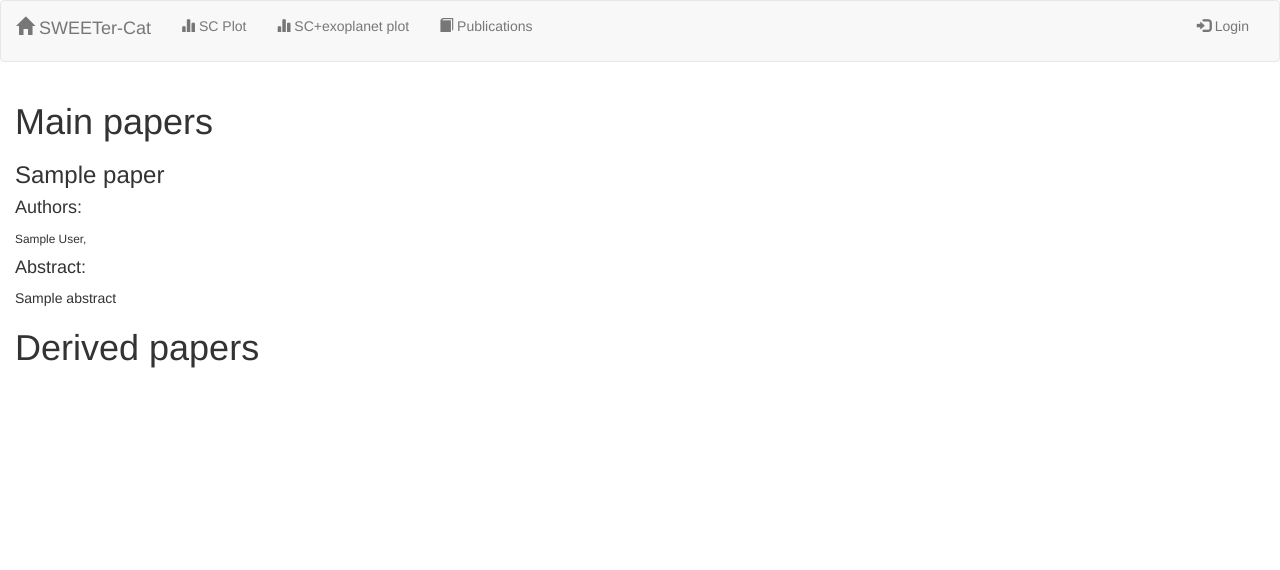
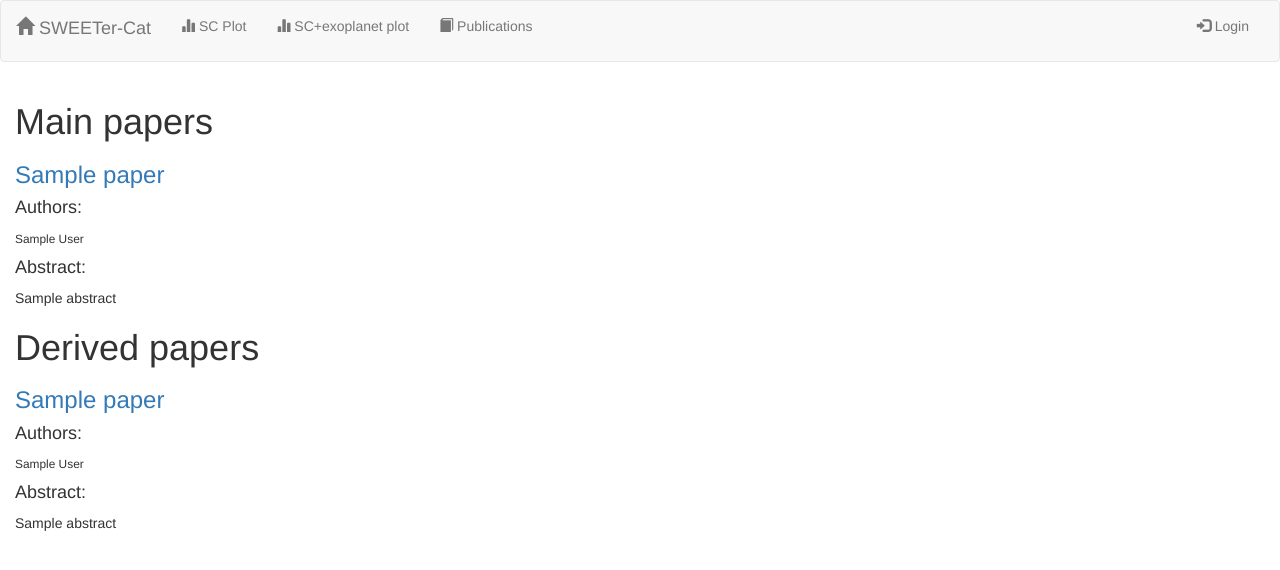
Before and after one commit to DanielAndreasen/SWEETer-Cat, a Flask app: template sweetercat/templates/publications.html in a window 1280 px wide. Shown: the top 570 px of the page. Run offline with Flask 2, Linux system fonts and the light colour scheme; the template is opened without the code that fills it: most values are stand-ins (such as "Sample title", 1, 10 or a date in 2020); parts of the project's set-up code (start-up, migrations or seed data) failed here and were passed over; some libraries are stand-ins or nearby versions.

Commit message:
Save the publications in separate json file. Solved issue #21 with four examples

```diff
--- a/sweetercat/app.py
+++ b/sweetercat/app.py
@@ -1,5 +1,6 @@
 from flask import Flask, render_template, request, url_for, redirect, session
 from werkzeug.contrib.cache import SimpleCache
+import json
 import numpy as np
 import pandas as pd
 from PyAstronomy import pyasl
@@ -369,10 +370,8 @@
 
 @app.route("/publications/")
 def publications():
-    pubs = {'Paper 1': {'Authors': ['Nuno', 'Sergio', 'Garik'],
-                        'Abstract': 'Some very nice paper presented here on SC'},
-            'Paper 2': {'Authors': ['Daniel', 'Sergio', 'Annelies', 'Nuno'],
-                        'Abstract': 'Some very nice paper presented here on SC and FASMA'},}
+    with open('publications.json') as pubs:
+        pubs = json.load(pubs)
     return render_template('publications.html', publications=pubs)
 
 
--- a/sweetercat/templates/publications.html
+++ b/sweetercat/templates/publications.html
@@ -5,20 +5,28 @@
 
 <h1>Main papers</h1>
 
-{% for paper in publications %}
-  <h3>{{ paper }}</h3>
+{% for paper in publications['main'] %}
+  <h3><a href="{{ paper['adsabs'] }}" target="_blank">{{ paper['title'] }}</a></h3>
   <h4>Authors:</h4>
   <small>
-    {% for author in publications[paper]['Authors'] %}
-      {{ author }},
-    {% endfor %}
+    {{ paper['authors'] }}
   </small>
   <h4>Abstract: </h4>
-  <p>{{ publications[paper]['Abstract']|truncate(50) }}</p>
+  <p>{{ paper['abstract'] }}</p>
 {% endfor %}
 
 
 <h1>Derived papers</h1>
 
+{% for paper in publications['other'] %}
+  <h3><a href="{{ paper['adsabs'] }}" target="_blank">{{ paper['title'] }}</a></h3>
+  <h4>Authors:</h4>
+  <small>
+    {{ paper['authors'] }}
+  </small>
+  <h4>Abstract: </h4>
+  <p>{{ paper['abstract'] }}</p>
+{% endfor %}
+
 
 {% endblock %}
```
Also changed, not shown: sweetercat/publications.json (added, +28 -0 lines).
